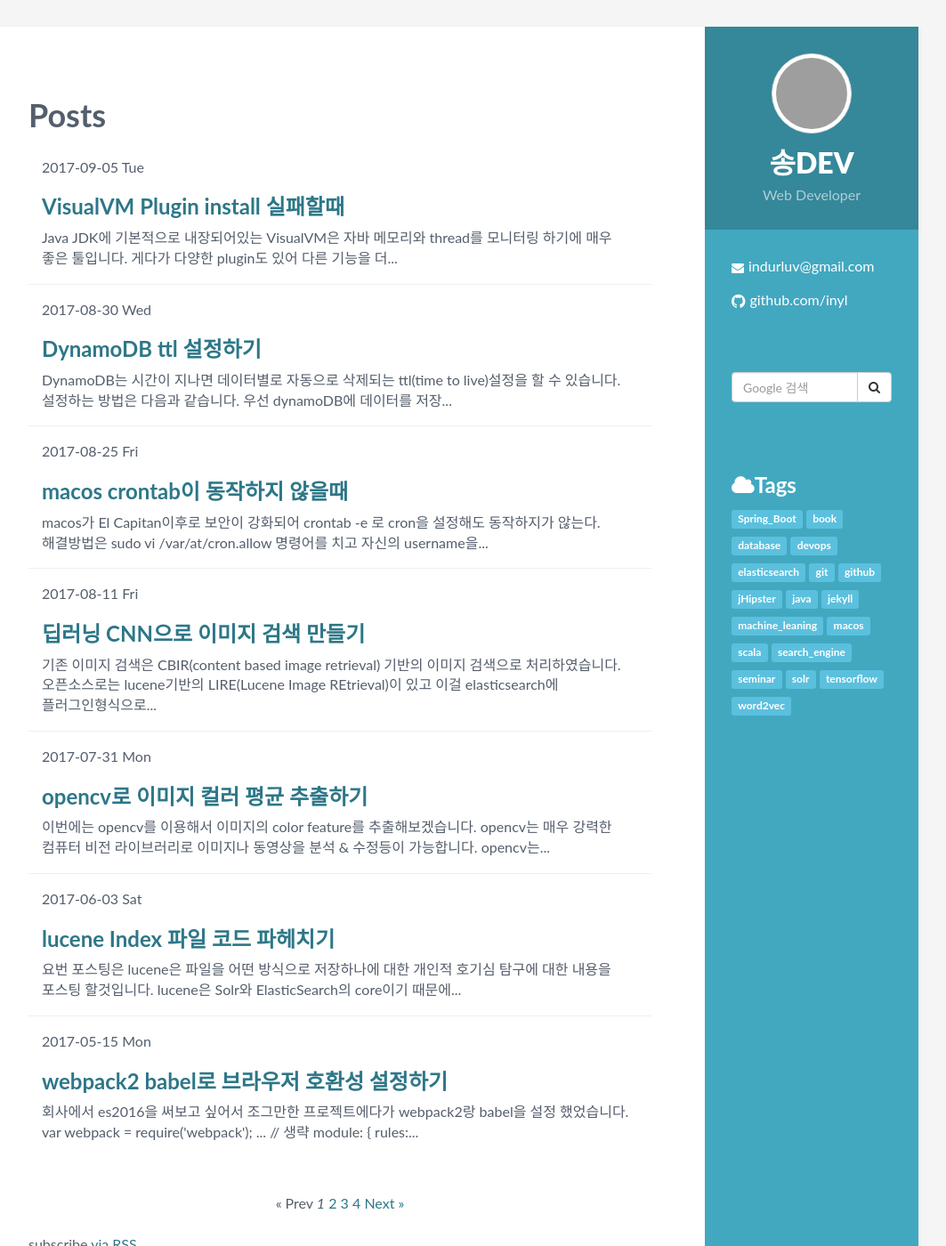
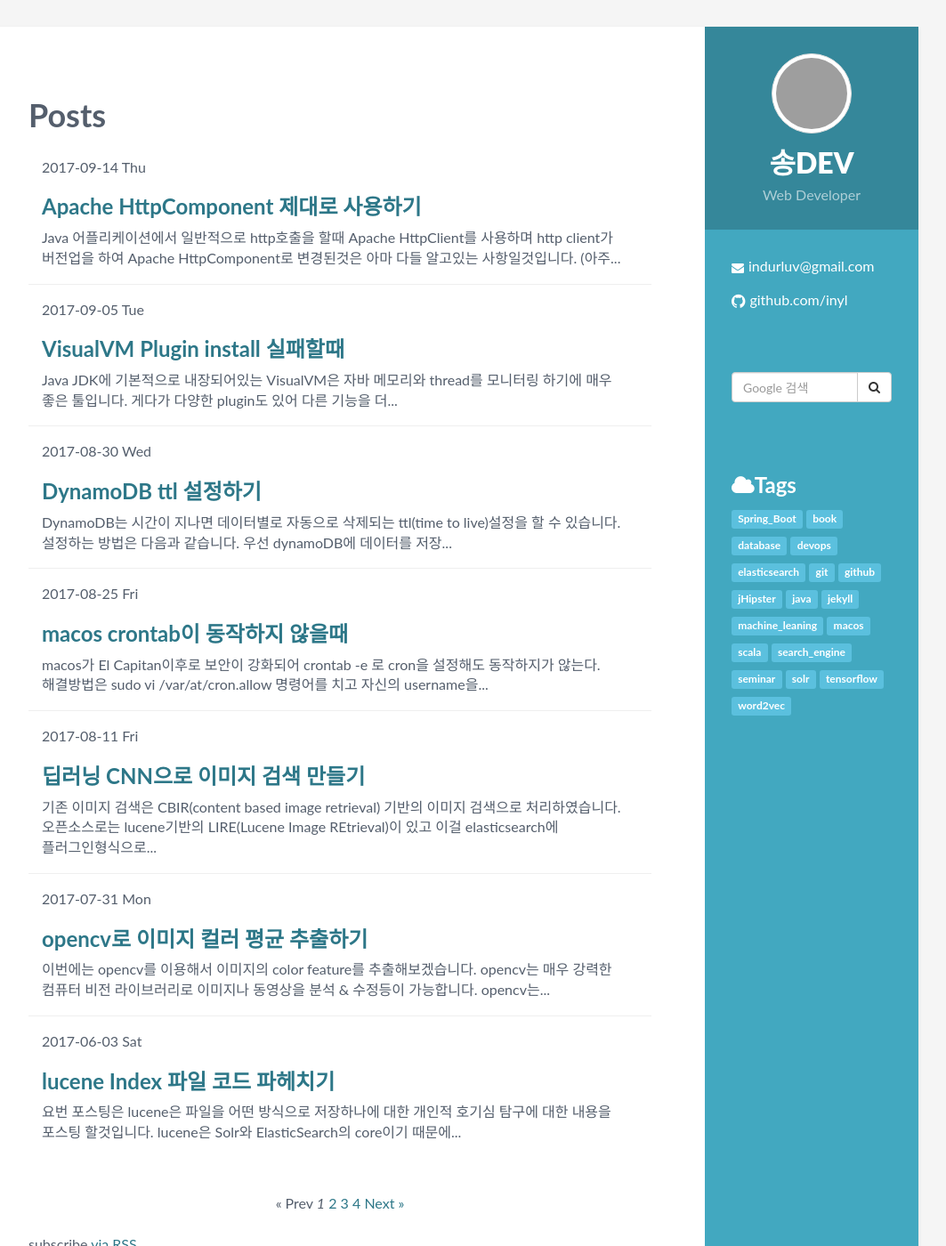
Before and after one commit to inyl/inyl.github.io, a Jekyll site: the page built from index.html, in a window 1280 px wide and 1400 px high. Shown: the whole window at 89% size, without its empty margins (138-1201 px from the left). Built offline with Jekyll 4.4.1, drawn with Linux system fonts in a browser that asks for light colours; the list of posts is cut into pages by our own code; some of the changed lines change nothing that is shown; grey boxes are pictures that could not be loaded.

Commit message:
new posting

````diff
--- a/_config.yml
+++ b/_config.yml
@@ -54,107 +54,111 @@
   - README.md
 
 recommend:
-  /programming/2017/06/03/lucene_index_type:
+  /search_engine/2017/05/01/tkt_elasticsearch:
+    - /programming/2017/05/15/webpack2_babel
+    - /programming/2017/09/14/http_component
+    - /programming/2017/08/11/cnn_image_search
+  /devops/2016/08/20/devops:
+    - /programming/2017/05/05/slf4j
+    - /programming/2017/06/03/lucene_index_type
+    - /programming/2017/08/25/mac_crontab
+  /seminar/2016/11/12/hanbit_2016:
+    - /book/2017/04/25/book_review_1
+    - /devops/2016/08/20/devops
+    - /programming/2017/02/04/circuit_breaker
+  /programming/2017/09/14/http_component:
+    - /programming/2016/10/22/macos_git
+    - /search_engine/2017/05/01/tkt_elasticsearch
+    - /programming/2017/06/03/lucene_index_type
+  /machine_leaning/2016/10/01/dl4j_word2vec_exam:
+    - /github/2017/01/21/github_newsletter
+    - /programming/2017/08/25/mac_crontab
+    - /machine_learning/2017/03/04/think_tensorflow
+  /programming/2016/10/15/JHipster:
+    - /blog/2016/08/28/jekyll_github_page
+    - /github/2017/01/21/github_newsletter
+    - /programming/2017/09/05/visualvm_plugin_install_fail
+  /programming/2016/10/22/macos_git:
+    - /programming/2017/08/25/mac_crontab
+    - /programming/2017/09/05/visualvm_plugin_install_fail
+    - /devops/2016/08/20/devops
+  /book/2017/04/25/book_review_1:
+    - /seminar/2016/11/12/hanbit_2016
+    - /github/2017/01/21/github_newsletter
+    - /devops/2016/08/20/devops
+  /programming/2017/09/05/visualvm_plugin_install_fail:
+    - /programming/2016/10/22/macos_git
+    - /blog/2016/08/28/jekyll_github_page
+    - /programming/2017/05/11/java_stream
+  /search_engine/2017/02/18/solr_learning_to_rank:
+    - /programming/2017/05/15/webpack2_babel
+    - /programming/2017/08/25/mac_crontab
+    - /search_engine/2017/04/18/bm25_2
+  /programming/2017/05/15/webpack2_babel:
+    - /search_engine/2017/05/01/tkt_elasticsearch
+    - /programming/2017/08/30/dynamo_ttl
+    - /programming/2017/05/05/slf4j
+  /programming/2017/05/11/java_stream:
+    - /programming/2017/09/05/visualvm_plugin_install_fail
+    - /programming/2016/10/22/macos_git
+    - /devops/2016/08/20/devops
+  /programming/2017/04/19/tuple:
     - /devops/2016/08/20/devops
     - /book/2017/04/25/book_review_1
     - /github/2017/01/21/github_newsletter
-  /programming/2017/05/11/java_stream:
-    - /programming/2017/09/05/visualvm_plugin_install_fail
-    - /devops/2016/08/20/devops
-    - /programming/2017/05/05/slf4j
-  /search_engine/2017/04/18/bm25_2:
-    - /search_engine/2017/04/01/bm25
-    - /programming/2017/09/05/visualvm_plugin_install_fail
-    - /programming/2017/05/15/webpack2_babel
-  /programming/2017/02/04/circuit_breaker:
-    - /seminar/2016/11/12/hanbit_2016
-    - /machine_learning/2017/03/04/think_tensorflow
-    - /programming/2017/08/25/mac_crontab
   /programming/2017/08/30/dynamo_ttl:
     - /programming/2017/08/25/mac_crontab
     - /programming/2017/05/15/webpack2_babel
     - /programming/2017/09/05/visualvm_plugin_install_fail
   /machine_learning/2017/03/04/think_tensorflow:
     - /programming/2016/10/22/macos_git
+    - /programming/2017/08/25/mac_crontab
     - /search_engine/2017/05/01/tkt_elasticsearch
-    - /programming/2017/08/25/mac_crontab
-  /machine_leaning/2016/12/31/ML_for_give_up_on_math_1:
+  /programming/2017/06/03/lucene_index_type:
     - /devops/2016/08/20/devops
-    - /seminar/2016/11/12/hanbit_2016
-    - /programming/2017/08/25/mac_crontab
-  /seminar/2016/11/12/hanbit_2016:
     - /book/2017/04/25/book_review_1
-    - /devops/2016/08/20/devops
-    - /programming/2017/02/04/circuit_breaker
-  /machine_leaning/2016/10/01/dl4j_word2vec_exam:
-    - /programming/2017/08/25/mac_crontab
-    - /machine_learning/2017/03/04/think_tensorflow
     - /github/2017/01/21/github_newsletter
-  /search_engine/2017/04/01/bm25:
-    - /search_engine/2017/04/18/bm25_2
-    - /github/2017/01/21/github_newsletter
-    - /search_engine/2017/02/18/solr_learning_to_rank
-  /blog/2016/08/28/jekyll_github_page:
+  /programming/2017/08/25/mac_crontab:
     - /programming/2016/10/22/macos_git
-    - /programming/2017/08/25/mac_crontab
-    - /programming/2017/09/05/visualvm_plugin_install_fail
-  /programming/2017/05/05/slf4j:
-    - /devops/2016/08/20/devops
-    - /search_engine/2017/05/01/tkt_elasticsearch
-    - /programming/2016/10/22/macos_git
-  /devops/2016/08/20/devops:
-    - /programming/2017/05/05/slf4j
-    - /programming/2016/10/22/macos_git
-    - /programming/2017/08/25/mac_crontab
-  /github/2017/01/21/github_newsletter:
-    - /book/2017/04/25/book_review_1
-    - /programming/2017/06/03/lucene_index_type
     - /blog/2016/08/28/jekyll_github_page
+    - /programming/2017/08/30/dynamo_ttl
   /programming/2017/08/11/cnn_image_search:
     - /programming/2017/07/31/opencv_image_color_cluster
     - /search_engine/2017/05/01/tkt_elasticsearch
     - /programming/2017/04/19/tuple
-  /programming/2016/10/22/macos_git:
+  /blog/2016/08/28/jekyll_github_page:
     - /programming/2017/08/25/mac_crontab
-    - /blog/2016/08/28/jekyll_github_page
+    - /programming/2017/09/05/visualvm_plugin_install_fail
+    - /programming/2016/10/22/macos_git
+  /machine_leaning/2016/12/31/ML_for_give_up_on_math_1:
     - /devops/2016/08/20/devops
+    - /seminar/2016/11/12/hanbit_2016
+    - /programming/2017/07/31/opencv_image_color_cluster
+  /programming/2017/05/05/slf4j:
+    - /devops/2016/08/20/devops
+    - /programming/2017/05/15/webpack2_babel
+    - /book/2017/04/25/book_review_1
+  /programming/2017/02/04/circuit_breaker:
+    - /seminar/2016/11/12/hanbit_2016
+    - /programming/2017/08/25/mac_crontab
+    - /machine_learning/2017/03/04/think_tensorflow
   /programming/2017/07/31/opencv_image_color_cluster:
     - /programming/2017/08/11/cnn_image_search
     - /devops/2016/08/20/devops
     - /programming/2017/06/03/lucene_index_type
+  /search_engine/2017/04/18/bm25_2:
+    - /search_engine/2017/04/01/bm25
+    - /search_engine/2017/02/18/solr_learning_to_rank
+    - /programming/2017/05/15/webpack2_babel
   /programming/2017/05/09/database:
     - /programming/2017/08/25/mac_crontab
+    - /devops/2016/08/20/devops
     - /programming/2017/02/04/circuit_breaker
-    - /devops/2016/08/20/devops
-  /programming/2017/04/19/tuple:
-    - /devops/2016/08/20/devops
+  /search_engine/2017/04/01/bm25:
+    - /search_engine/2017/04/18/bm25_2
+    - /github/2017/01/21/github_newsletter
     - /book/2017/04/25/book_review_1
-    - /github/2017/01/21/github_newsletter
-  /programming/2017/09/05/visualvm_plugin_install_fail:
-    - /programming/2016/10/22/macos_git
-    - /blog/2016/08/28/jekyll_github_page
-    - /programming/2017/05/11/java_stream
-  /search_engine/2017/02/18/solr_learning_to_rank:
-    - /programming/2017/08/25/mac_crontab
-    - /programming/2017/05/15/webpack2_babel
-    - /search_engine/2017/05/01/tkt_elasticsearch
-  /search_engine/2017/05/01/tkt_elasticsearch:
-    - /programming/2017/05/15/webpack2_babel
-    - /machine_learning/2017/03/04/think_tensorflow
-    - /programming/2017/05/05/slf4j
-  /book/2017/04/25/book_review_1:
+  /github/2017/01/21/github_newsletter:
+    - /book/2017/04/25/book_review_1
     - /seminar/2016/11/12/hanbit_2016
-    - /github/2017/01/21/github_newsletter
-    - /devops/2016/08/20/devops
-  /programming/2017/05/15/webpack2_babel:
-    - /search_engine/2017/05/01/tkt_elasticsearch
-    - /programming/2017/09/05/visualvm_plugin_install_fail
-    - /programming/2017/05/05/slf4j
-  /programming/2017/08/25/mac_crontab:
-    - /programming/2016/10/22/macos_git
-    - /blog/2016/08/28/jekyll_github_page
-    - /devops/2016/08/20/devops
-  /programming/2016/10/15/JHipster:
-    - /search_engine/2017/05/01/tkt_elasticsearch
-    - /programming/2017/09/05/visualvm_plugin_install_fail
-    - /blog/2016/08/28/jekyll_github_page
+    - /machine_leaning/2016/10/01/dl4j_word2vec_exam
--- /dev/null
+++ b/_posts/2017-09-14-http_component.markdown
@@ -0,0 +1,176 @@
+---
+layout: post
+category: programming
+tags: [java]
+title:  "Apache HttpComponent 제대로 사용하기"
+comment : true
+---
+Java 어플리케이션에서 일반적으로 http호출을 할때 Apache HttpClient를 사용하며 http client가 버전업을 하여
+Apache HttpComponent로 변경된것은 아마 다들 알고있는 사항일것입니다. (아주 옛날에 바꼈으니까)
+근데 문제는 이 HttpComponent가 단순한 버전업이 아니라 내부 아키텍쳐가 아예 변경 되었음에도 불구하고 기존과 같은
+사용방식을 하고 있는 케이스가 많아 (물론 기존처럼 써도 돌아는 갑니다만) 글을 정리해 보겠습니다.
+
+
+## 무엇이 바뀌었나
+기존의 간단한 HttpClient와는 다르게 여러 더 세부적인 옵션들을 Builder로 설정할 수 있습니다.
+쿠키, 권한, dns, socket, redirect 전략등 여러 세부 설정을 할 수 있게 변경되었으며 이때문에 기존보다 좀 사용하는
+코드가 복잡해지긴 했지만 더 로우레벨에 여러가지 http 호출을 생성하는게 가능해졌습니다.
+
+## 왜 Component인가
+
+여기서 이름이 HttpClient -> HttpComponent로 변경되었다는 사실을 생각해봐야 합니다. 왜 Component일까요?
+간략하게 설명하자면 HttpClient가 기존과 다르게 작은 모듈과같은 개념으로 `재사용`가능하게 되었다는 뜻입니다.
+
+HttpClient를 생성할때 아마 다음처럼 코드를 작성할것입니다.
+
+```java
+HttpClient httpClient =  HttpClients.createDefault();
+// 이하생략
+```
+
+그러면 `createDefault` method는 내부에서 `HttpClientBuilder`를 통해서 HttpClient를 생성합니다
+```java
+/**
+ * Creates {@link CloseableHttpClient} instance with default
+ * configuration.
+ */
+public static CloseableHttpClient createDefault() {
+    return HttpClientBuilder.create().build();
+}
+
+```
+
+그럼 이 `build` method를 보게되면 어마무시한 코드량을 볼 수 있는데요 코드의 중간에 보면
+```java
+@SuppressWarnings("resource")
+final PoolingHttpClientConnectionManager poolingmgr = new PoolingHttpClientConnectionManager(
+    RegistryBuilder.<ConnectionSocketFactory>create()
+        .register("http", PlainConnectionSocketFactory.getSocketFactory())
+        .register("https", sslSocketFactoryCopy)
+        .build(),
+    null,
+    null,
+    dnsResolver,
+    connTimeToLive,
+    connTimeToLiveTimeUnit != null ? connTimeToLiveTimeUnit : TimeUnit.MILLISECONDS);
+```
+내부에서 `PoolingHttpClientConnectionManager`를 생성하는것을 알 수 있는데 즉 HttpComponent의 default는
+Connection Pool로 이루어진것을 알 수 있습니다.
+
+`createDefault`말고도 작은 사이즈의 Client를 만드는 `createMinimal` method 소스를 봐도 Pooling Manager를 사용하는것을 알 수 있습니다.
+
+```java
+/**
+ * Creates {@link CloseableHttpClient} instance that implements
+ * the most basic HTTP protocol support.
+ */
+public static CloseableHttpClient createMinimal() {
+    return new MinimalHttpClient(new PoolingHttpClientConnectionManager());
+}
+```
+
+즉 외부에서 argument인자로 다른 Http Manager를 쓰지 않게 하지 않는이상 HttpComponent는 기본적으로 Connection Pooling으로 동작하며
+`createDefault`를 계속 호출하면 계속 새로운 Connection Pool을 생성한다는 의미입니다.
+즉 이렇게 생성한 HttpClient를 계속 사용해야 한다는 의미입니다.
+
+build method에서 생성되는 `InternalHttpClient` 와 `PoolingHttpClientConnectionManager` 를 보면 `@ThreadSafe`annotation이
+붙어있는것을 알 수 있습니다. 즉 여러 thread에서 이 객체에 접근해서 사용해도 안전하다는 뜻입니다.
+
+[HttpComponent예제](https://hc.apache.org/httpcomponents-client-4.5.x/httpclient/examples/org/apache/http/examples/client/ClientMultiThreadedExecution.java)
+를 보시면 생성한 하나의 HttpClient를 여러 thread에서 사용할 수 있는것을 알 수 있습니다.
+
+만일 Spring을 쓴다면 이렇게 쓸 수도 있겠죠.
+```java
+@Bean
+public HttpClient httpClient() {
+    // http client 생성
+    return HttpClients.createDefault();
+}
+
+// --------------------------
+// 다른 class
+@Autowired
+private HttpClient httpClient;
+
+public void call() {
+    HttpResponse response = null;
+    try {
+        response = hc.execute(new HttpGet("http://아무URL.com"));
+        String responseText = EntityUtils.toString(response.getEntity());
+
+    } catch (Exception e) {
+        // error handling
+    } finally {
+        HttpClientUtils.closeQuietly(response);
+    }
+}
+
+```
+
+그럼 httpClient는 공유해서 써도 되니 HttpGet class도 공유해서 써도 되나요? 안됩니다. HttpGet은 thread safe하지 않습니다. 같이 쓰지 마세요.
+
+그리고 목적에 따라서 다른 instance를 만들어놓고 쓰는것도 가능합니다.
+
+```java
+// method에 1,2,3 붙이는건 구리지만 그냥 예제니깐
+
+@Bean
+public HttpClient httpClient1() {
+    // 단순 심플한 접속일땐 얘를 쓰자
+    return HttpClients.createMinimal();
+}
+
+@Bean
+public HttpClient httpClient2() {
+    // 커넥션을 많이 해야하네?
+    PoolingHttpClientConnectionManager cm = new PoolingHttpClientConnectionManager();
+    cm.setMaxTotal(300);
+    cm.setDefaultMaxPerRoute(50);
+    return HttpClients.custom().setConnectionManager(cm).build();
+}
+
+@Bean
+public HttpClient httpClient3() {
+    // 소켓 튜닝
+    SocketConfig sc = SocketConfig.custom()
+    .setSoTimeout(2000)
+    .setSoKeepAlive(true)
+    .setTcpNoDelay(true)
+    .setSoReuseAddress(true)
+    .build();
+
+    return HttpClients.custom().setDefaultSocketConfig(sc).build();
+}
+```
+미리 세팅해놓은 HttpComponent들을 골라 쓰는게 가능하겠죠.
+
+그리고 `PoolingHttpClientConnectionManager`의 생성부분 소스코드를 보면 default pool이 낮은 수치로 잡혀있는것을 알 수 있습니다.
+```java
+/**
+ * @since 4.4
+ */
+public PoolingHttpClientConnectionManager(
+    final HttpClientConnectionOperator httpClientConnectionOperator,
+    final HttpConnectionFactory<HttpRoute, ManagedHttpClientConnection> connFactory,
+    final long timeToLive, final TimeUnit tunit) {
+    super();
+    this.configData = new ConfigData();
+    this.pool = new CPool(new InternalConnectionFactory(
+            this.configData, connFactory), 2, 20, timeToLive, tunit);
+    this.pool.setValidateAfterInactivity(2000);
+    this.connectionOperator = Args.notNull(httpClientConnectionOperator, "HttpClientConnectionOperator");
+    this.isShutDown = new AtomicBoolean(false);
+}
+```
+CPool의 인자를 보면 maxTotal은 20, defaultMaxPerRoute값은 2인것을 알 수 있습니다. 아마 여러 Component를 만들것을 생각해
+기본 수치가 작은거 같긴한데 middleware간에 지속적인 많은 통신이 목적이라면 작은 수치라 적절히 늘려주는것을 권장합니다.
+
+만일 이런 설정이나 동작방식이 너무 어려워 다루기 힘들다면 그냥 마음편히 3.x버전대 Apache HttpClient나 Spring의 RestTemplate를 쓰는게 좋을 수도 있습니다.
+만일 HttpComponent를 [이런 심플한 예제](https://hc.apache.org/httpcomponents-client-4.5.x/httpclient/examples/org/apache/http/examples/client/ClientAbortMethod.java)만 보고
+그대로 쭉 복붙으로 사용했다면 다른 client를 사용하는것보다 퍼포먼스가 나오지 않을것입니다.
+
+## 정리
+정리하면 HttpComponent를 쓸때는
+- http client 계속 생성하지 말자.
+- client는 multi thread에서 같이 써도 괜찮다.
+- 오픈소스 사용시엔 문서와 소스코드를 잘 살펴보자.
````
